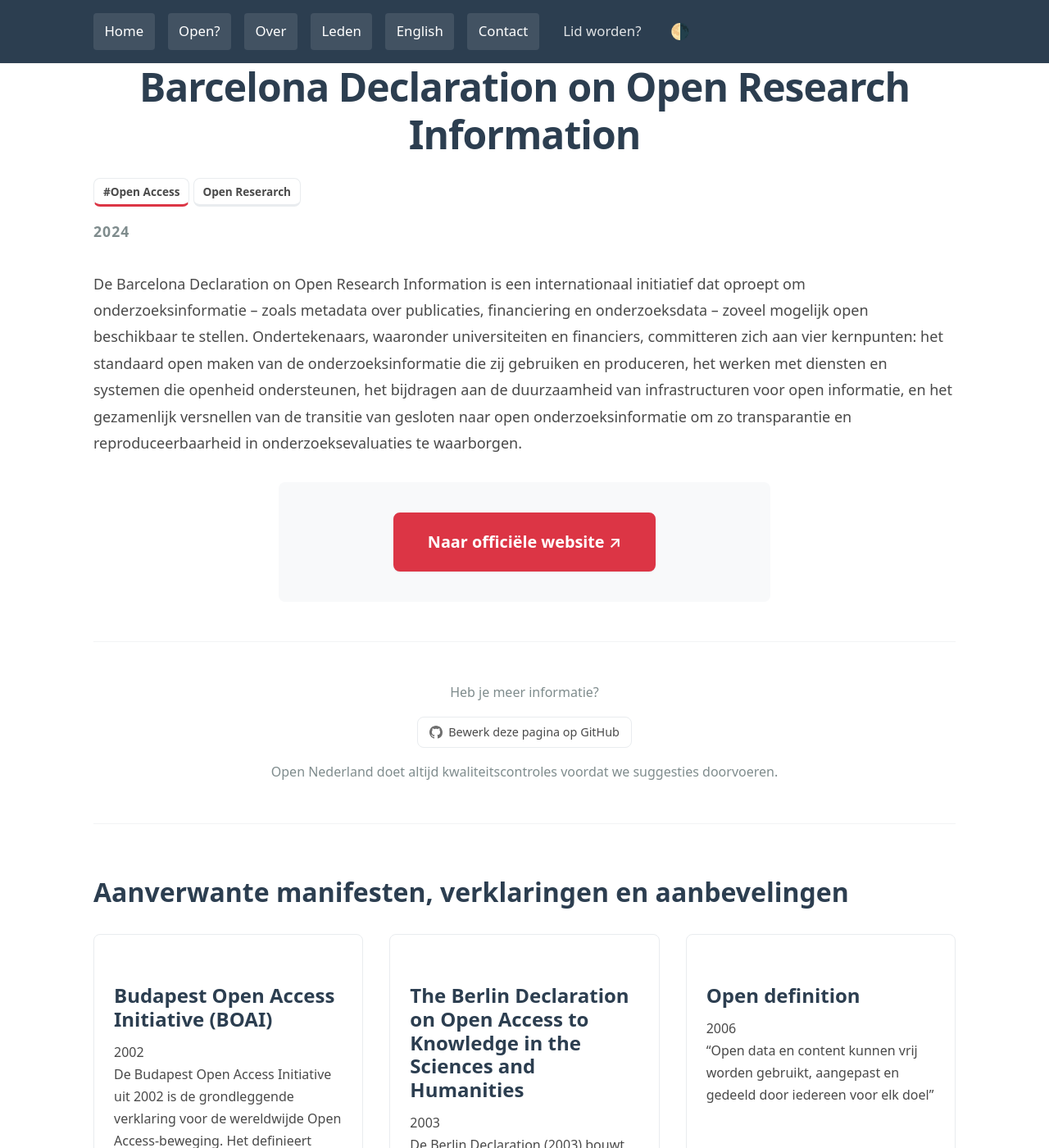
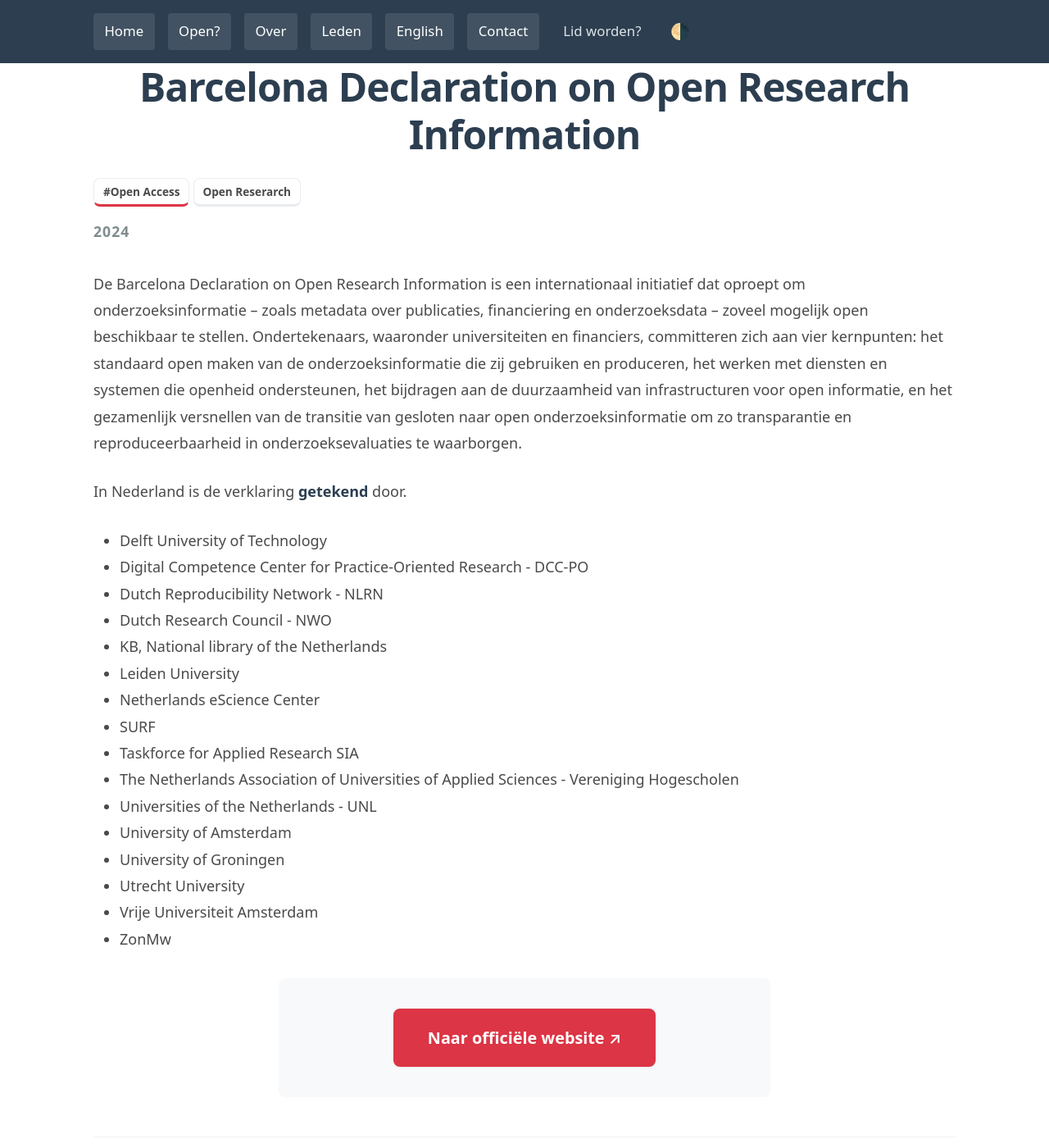
Before and after one commit to opennederland/www.opennederland.nl, a Jekyll site: the page built from _initiatives/Barcelona_declaration.md, in a window 1280 px wide and 1400 px high. Shown: the whole window at 82% size. Built offline with Jekyll 4.4.1, drawn with Linux system fonts in a browser that asks for light colours.

Commit message:
Aanpassing Barcelona Declaration

```diff
--- a/_initiatives/Barcelona_declaration.md
+++ b/_initiatives/Barcelona_declaration.md
@@ -8,3 +8,21 @@
 ---
 
 De Barcelona Declaration on Open Research Information is een internationaal initiatief dat oproept om onderzoeksinformatie – zoals metadata over publicaties, financiering en onderzoeksdata – zoveel mogelijk open beschikbaar te stellen. Ondertekenaars, waaronder universiteiten en financiers, committeren zich aan vier kernpunten: het standaard open maken van de onderzoeksinformatie die zij gebruiken en produceren, het werken met diensten en systemen die openheid ondersteunen, het bijdragen aan de duurzaamheid van infrastructuren voor open informatie, en het gezamenlijk versnellen van de transitie van gesloten naar open onderzoeksinformatie om zo transparantie en reproduceerbaarheid in onderzoeksevaluaties te waarborgen.
+
+In Nederland is de verklaring [getekend](https://barcelona-declaration.org/signatories_by_country/#Netherlands) door.
+* Delft University of Technology
+* Digital Competence Center for Practice-Oriented Research - DCC-PO
+* Dutch Reproducibility Network - NLRN
+* Dutch Research Council - NWO
+* KB, National library of the Netherlands
+* Leiden University
+* Netherlands eScience Center
+* SURF
+* Taskforce for Applied Research SIA
+* The Netherlands Association of Universities of Applied Sciences - Vereniging Hogescholen
+* Universities of the Netherlands - UNL
+* University of Amsterdam
+* University of Groningen
+* Utrecht University
+* Vrije Universiteit Amsterdam
+* ZonMw
```
